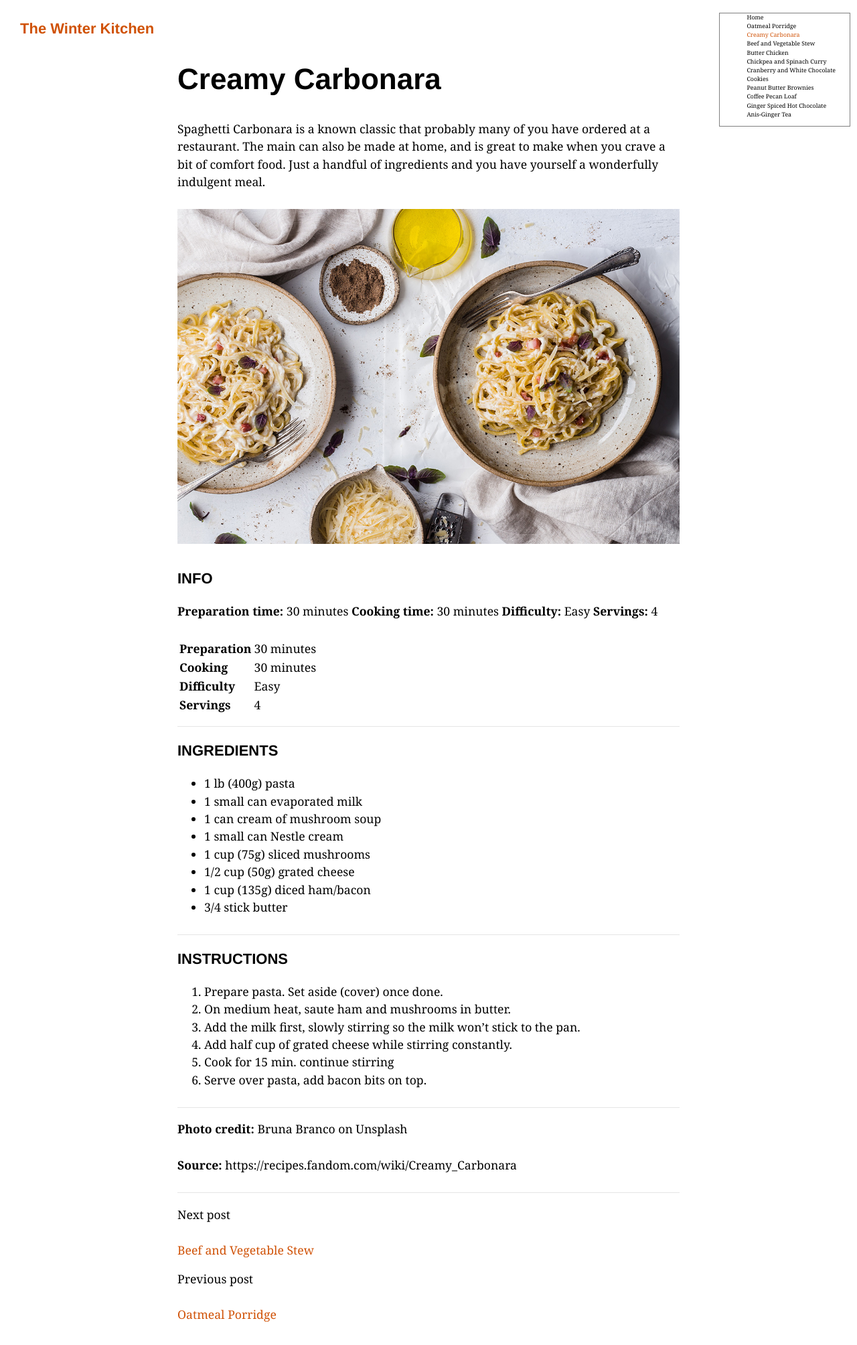
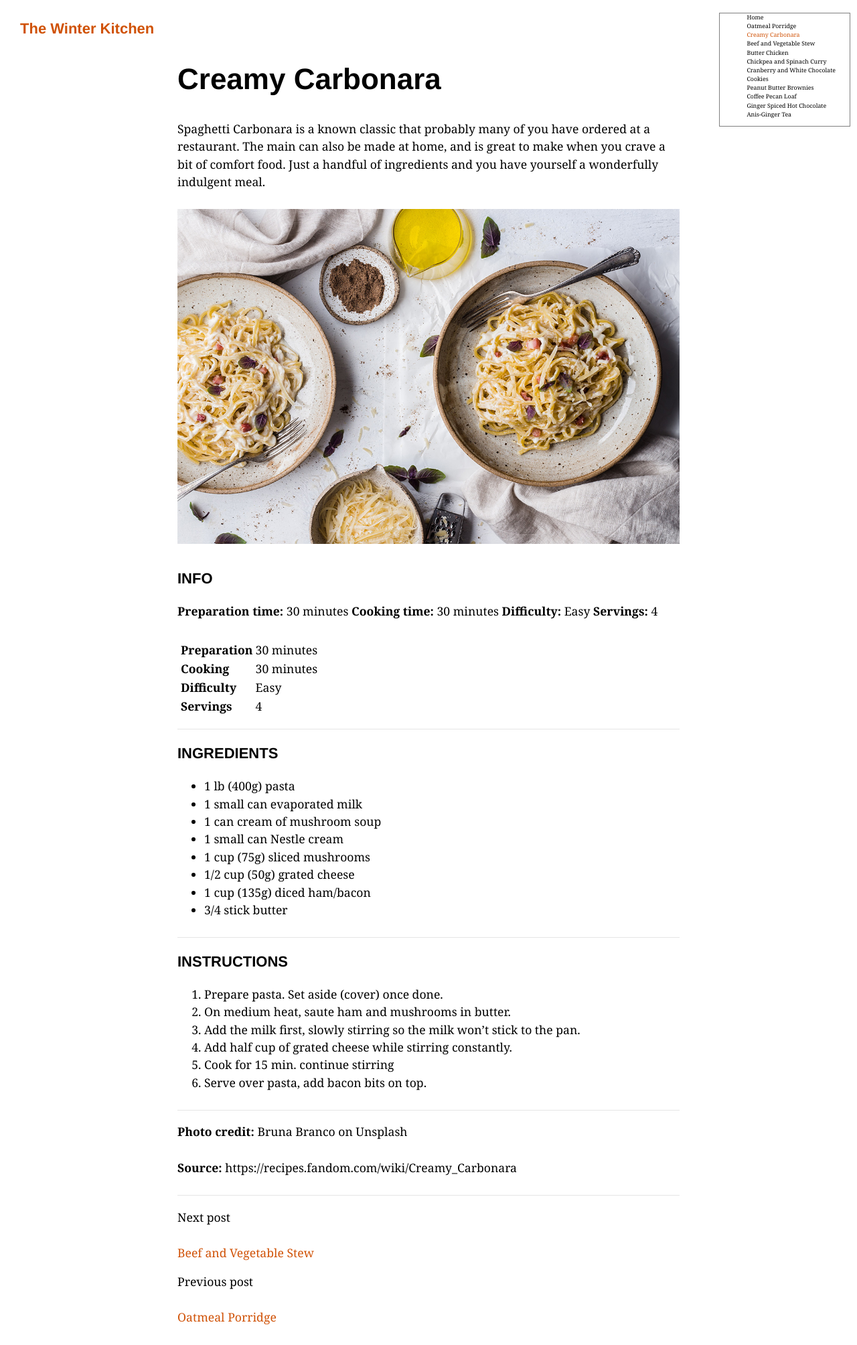
Before and after one commit to AgneteSteine/agnetesteine.github.io, a Jekyll site: the page built from _recipes/recipe3.markdown, in a window 1280 px wide. Shown: the whole page at 67% size. Built offline with Jekyll 4.4.1, drawn with Linux system fonts in a browser that asks for light colours.

Commit message:
Table tbody

```diff
--- a/assets/css/recipes.css
+++ b/assets/css/recipes.css
@@ -149,6 +149,6 @@
 color:rgb(208, 82, 7);
 }
 
-blockquote p strong {
+table tbody {
   display: block;
 }
```
